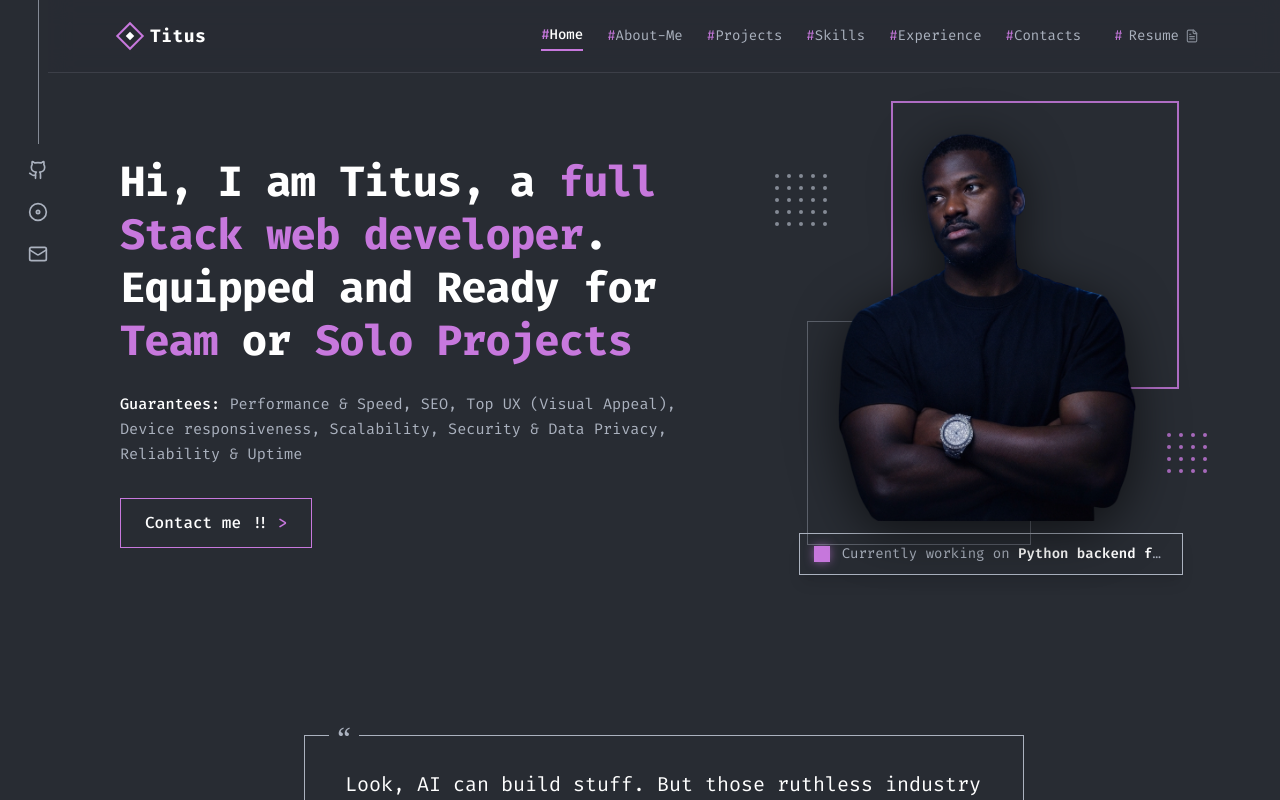
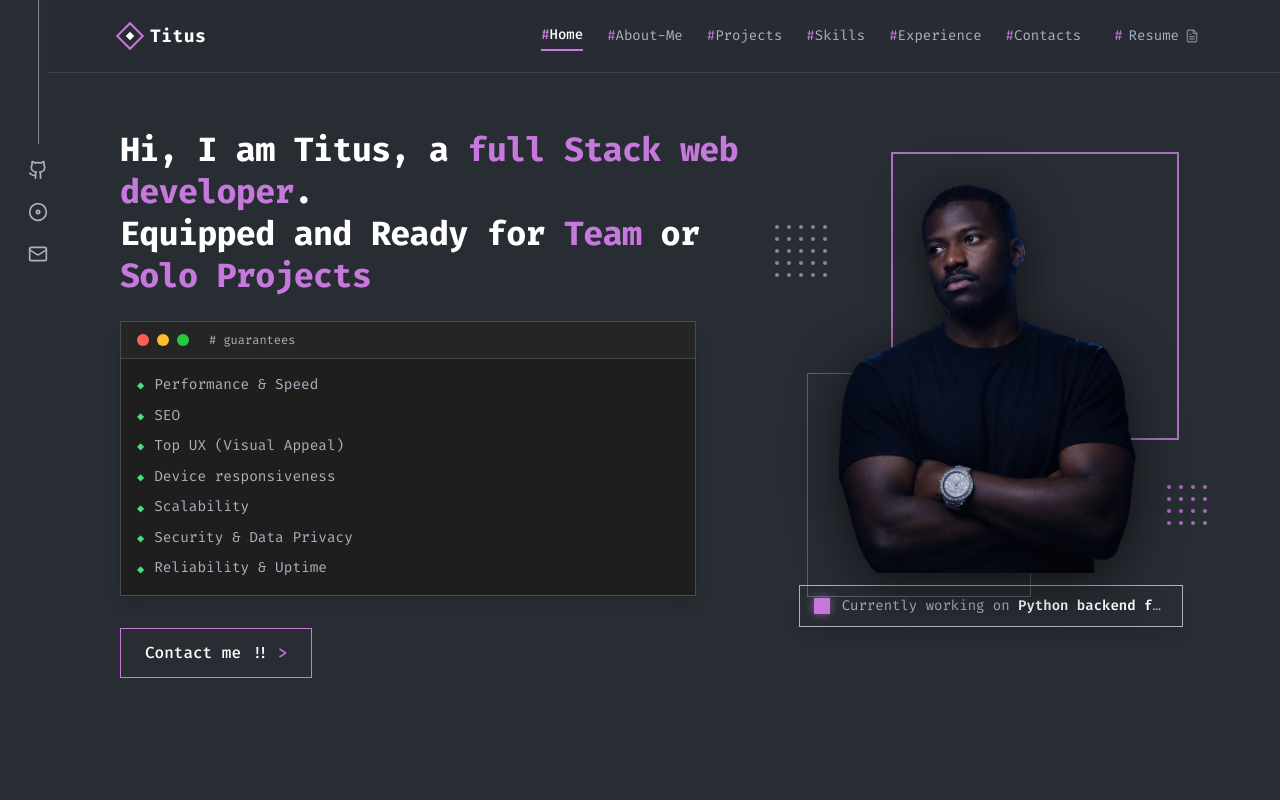
Before and after one commit to shepherd-bit/PORTFOLIO-1, a React (Vite) app: page / in a window 1280 px wide. Shown: the top 800 px of the page. Built offline with nearby package versions, Linux system fonts and the light colour scheme.

Commit message:
Update Hero.tsx

```diff
--- a/src/components/Hero.tsx
+++ b/src/components/Hero.tsx
@@ -14,7 +14,7 @@ export function Hero({ onContactClick }: HeroProps) {
 
           {/* Left Column: Introductions and Guarantees */}
           <div className="lg:col-span-7 space-y-6">
-            <h1 className="text-3xl sm:text-4xl md:text-[2.65rem] font-bold text-white leading-tight tracking-tight">
+            <h1 className="text-2xl sm:text-3xl md:text-[2.1rem] font-bold text-white leading-tight tracking-tight">
               Hi, I am <span className="text-white">Titus</span>, a{' '}
               <span className="text-[#C778DD]">full Stack web developer</span>.{' '}
               <br className="hidden sm:inline" />
@@ -23,12 +23,24 @@ export function Hero({ onContactClick }: HeroProps) {
               <span className="text-[#C778DD]">Solo Projects</span>
             </h1>
 
-            {/* Guarantees Box */}
-            <div className="space-y-2 text-sm md:text-[0.95rem] text-[#ABB2BF] leading-relaxed max-w-xl">
-              <p className="font-normal">
-                <span className="text-white font-medium">Guarantees:</span>{' '}
-                {portfolioInfo.guarantees.join(', ')}
-              </p>
+            {/* Guarantees Terminal Box */}
+            <div className="max-w-xl border border-[#ABB2BF]/30 bg-[#1E1E1E] shadow-lg overflow-hidden">
+              {/* Terminal Header */}
+              <div className="flex items-center gap-2 px-4 py-2.5 border-b border-[#ABB2BF]/20 bg-[#252526]">
+                <span className="w-3 h-3 rounded-full bg-[#FF5F57]" />
+                <span className="w-3 h-3 rounded-full bg-[#FEBC2E]" />
+                <span className="w-3 h-3 rounded-full bg-[#28C840]" />
+                <span className="ml-3 text-xs text-[#ABB2BF] font-mono"># guarantees</span>
+              </div>
+              {/* Terminal Body */}
+              <div className="px-4 py-4 font-mono text-sm md:text-[0.9rem] text-[#ABB2BF] space-y-2.5">
+                {portfolioInfo.guarantees.map((item) => (
+                  <div key={item} className="flex items-center gap-2.5">
+                    <span className="text-[#4ADE80] text-xs">&#9670;</span>
+                    <span>{item}</span>
+                  </div>
+                ))}
+              </div>
             </div>
 
             {/* CTA Button */}
```
